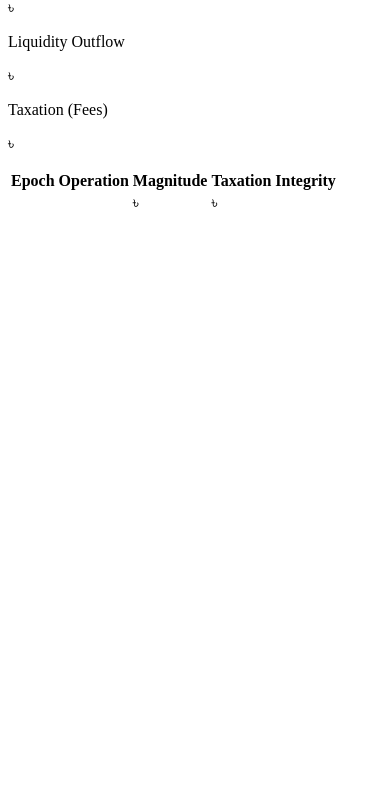
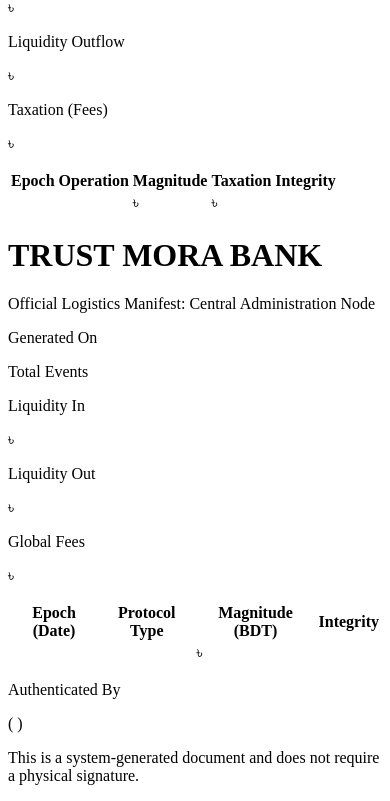
Before and after one commit to Ti838/Bank-Transaction-system---php, a Python web app: template php_version/templates/admin/reports.html in a window 390 px wide. Shown: the part 519-1320 px from the top of the page. Before the commit the page ends 726 px from the top, so only its background shows below. Run offline with Jinja, Linux system fonts and the light colour scheme; the template is opened without the code that fills it, so the values that code supplies are empty.

Commit message:
Final polish: Auto-redirect, Vault Intelligence, and Hardcopy fixes

```diff
--- a/php_version/templates/admin/reports.html
+++ b/php_version/templates/admin/reports.html
@@ -137,62 +137,95 @@
     </div>
 </section>
 
-<!-- Print Structure (Visual Only for Print) -->
-<section class="max-w-4xl mx-auto py-12 px-8 print-only">
-    <div class="mb-12 border-b-4 border-slate-900 pb-10 flex justify-between items-center">
+<!-- Print Structure (Optimized for Hardcopy) -->
+<div class="hidden print:block fixed inset-0 bg-white p-12 z-[9999] overflow-y-auto">
+    <div class="flex justify-between items-start border-b-4 border-black pb-8 mb-10">
         <div>
-            <h1 class="text-4xl font-black text-slate-900 uppercase tracking-tighter">BANK LOGISTICS REPORT</h1>
-            <p class="text-xs font-bold text-slate-500 uppercase tracking-widest">Trust Mora Bank - Central
-                Administration Node</p>
+            <h1 class="text-5xl font-black text-black tracking-tighter mb-2">TRUST MORA BANK</h1>
+            <p class="text-[10px] font-bold text-gray-700 uppercase tracking-[0.3em]">Official Logistics Manifest:
+                Central Administration Node</p>
         </div>
         <div class="text-right">
-            <p class="text-[10px] font-black text-slate-900 uppercase uppercase">Generation Epoch</p>
-            <p class="text-xs font-bold text-slate-600 uppercase uppercase">
-                <?php echo date('d M Y'); ?>
+            <p class="text-[9px] font-black text-gray-500 uppercase mb-1">Generated On</p>
+            <p class="text-sm font-bold text-black">
+                <?php echo date('d M Y, H:i:s'); ?>
             </p>
         </div>
     </div>
 
     <div class="grid grid-cols-4 gap-8 mb-12">
-        <div class="border-l-4 border-slate-200 pl-4">
-            <p class="text-[9px] font-black text-slate-400 uppercase uppercase">Events</p>
-            <p class="text-xl font-black text-slate-900 uppercase">
+        <div class="border-l-4 border-gray-100 pl-4">
+            <p class="text-[9px] font-black text-gray-400 uppercase mb-1">Total Events</p>
+            <p class="text-2xl font-black text-black">
                 <?php echo count($transactions); ?>
             </p>
         </div>
-        <!-- Add more print summary elements if needed -->
+        <div class="border-l-4 border-gray-100 pl-4">
+            <p class="text-[9px] font-black text-gray-400 uppercase mb-1">Liquidity In</p>
+            <p class="text-2xl font-black text-black">৳
+                <?php echo number_format($total_in, 0); ?>
+            </p>
+        </div>
+        <div class="border-l-4 border-gray-100 pl-4">
+            <p class="text-[9px] font-black text-gray-400 uppercase mb-1">Liquidity Out</p>
+            <p class="text-2xl font-black text-black">৳
+                <?php echo number_format($total_out, 0); ?>
+            </p>
+        </div>
+        <div class="border-l-4 border-gray-100 pl-4">
+            <p class="text-[9px] font-black text-gray-400 uppercase mb-1">Global Fees</p>
+            <p class="text-2xl font-black text-black">৳
+                <?php echo number_format($total_fees, 0); ?>
+            </p>
+        </div>
     </div>
 
     <table class="w-full border-collapse">
         <thead>
-            <tr class="bg-slate-100 border-b-2 border-slate-900">
-                <th class="py-4 text-left text-[10px] font-black uppercase">Timestamp</th>
-                <th class="py-4 text-left text-[10px] font-black uppercase">Protocol</th>
-                <th class="py-4 text-right text-[10px] font-black uppercase">Magnitude</th>
-                <th class="py-4 text-center text-[10px] font-black uppercase">Status</th>
+            <tr class="bg-gray-50 border-y-2 border-black">
+                <th class="py-4 px-4 text-left text-[10px] font-black uppercase">Epoch (Date)</th>
+                <th class="py-4 px-4 text-left text-[10px] font-black uppercase">Protocol Type</th>
+                <th class="py-4 px-4 text-right text-[10px] font-black uppercase">Magnitude (BDT)</th>
+                <th class="py-4 px-4 text-center text-[10px] font-black uppercase">Integrity</th>
             </tr>
         </thead>
         <tbody>
             <?php foreach ($transactions as $t): ?>
-                <tr class="border-b border-slate-200">
-                    <td class="py-4 text-[10px] font-bold text-slate-600 uppercase">
-                        <?php echo $t['created_at']; ?>
+            <tr class="border-b border-gray-200">
+                <td class="py-4 px-4 text-[10px] font-bold text-gray-700">
+                    <?php echo date('d M Y, H:i', strtotime($t['created_at'])); ?>
                 </td>
-                    <td class="py-4 text-[10px] font-black text-slate-900 uppercase">
+                <td class="py-4 px-4 text-[10px] font-black text-black uppercase">
                     <?php echo $t['transaction_type']; ?>
                 </td>
-                    <td class="py-4 text-right text-[10px] font-black text-slate-900">
+                <td class="py-4 px-4 text-right text-[11px] font-black text-black">
                     ৳
                     <?php echo number_format($t['amount'], 2); ?>
                 </td>
-                    <td class="py-4 text-center text-[8px] font-black uppercase">
+                <td class="py-4 px-4 text-center">
+                    <span class="text-[8px] font-black uppercase px-2 py-0.5 border border-black">
                         <?php echo $t['status']; ?>
+                    </span>
                 </td>
             </tr>
             <?php endforeach; ?>
         </tbody>
     </table>
-</section>
+
+    <div class="mt-20 flex justify-between items-end border-t border-gray-200 pt-8">
+        <div>
+            <p class="text-[10px] font-black text-gray-400 uppercase">Authenticated By</p>
+            <p class="text-xs font-bold text-black">
+                <?php echo $_SESSION['full_name']; ?> (
+                <?php echo $_SESSION['role']; ?>)
+            </p>
+        </div>
+        <div class="text-right">
+            <p class="text-[8px] font-bold text-gray-400 italic">This is a system-generated document and does not
+                require a physical signature.</p>
+        </div>
+    </div>
+</div>
 
 <style>
     @media print {
```
Also changed, not shown: php_version/templates/customer/profile.html (+52 -0 lines), 3 other files. Lines whose indentation alone changed are shown as unchanged.
